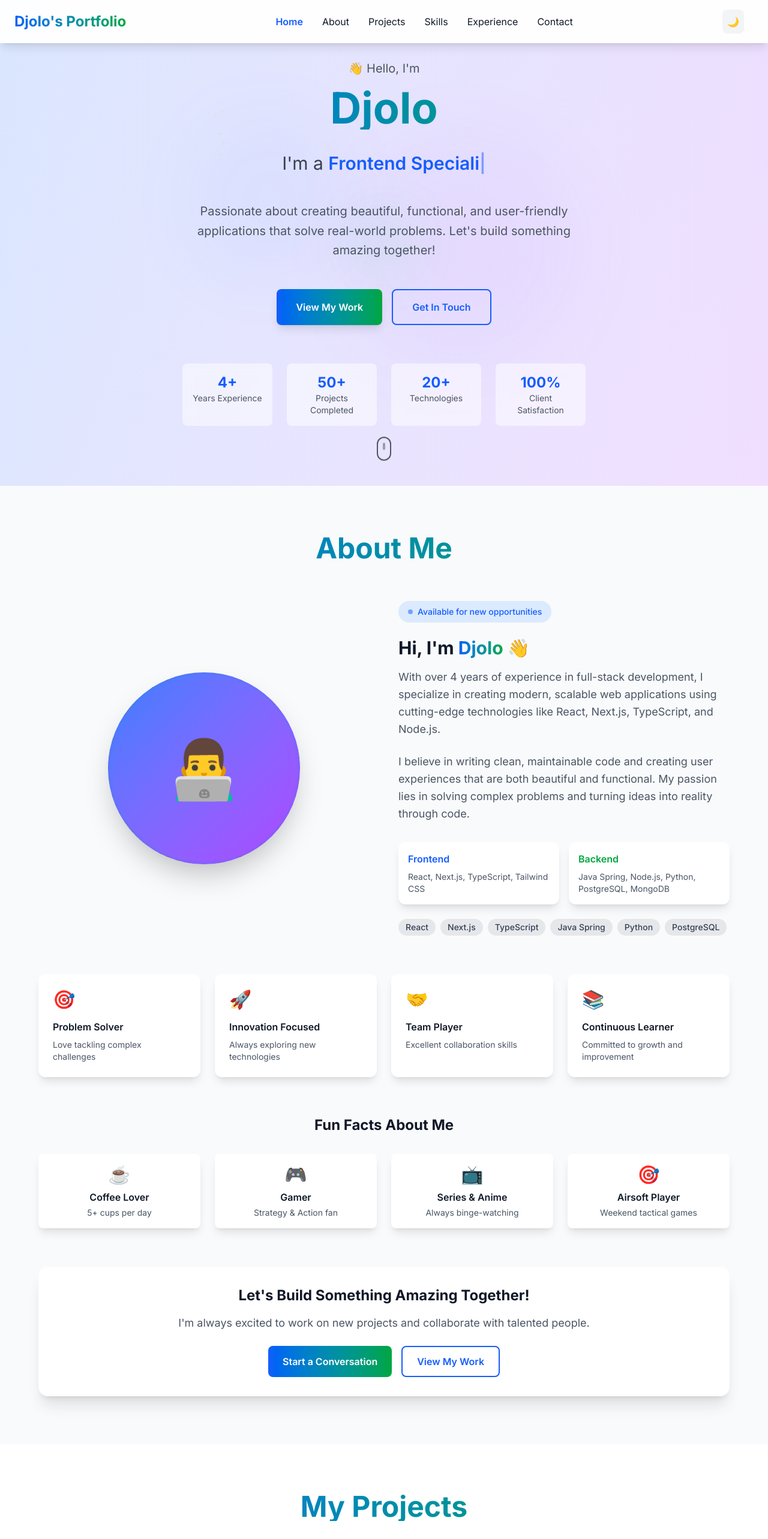
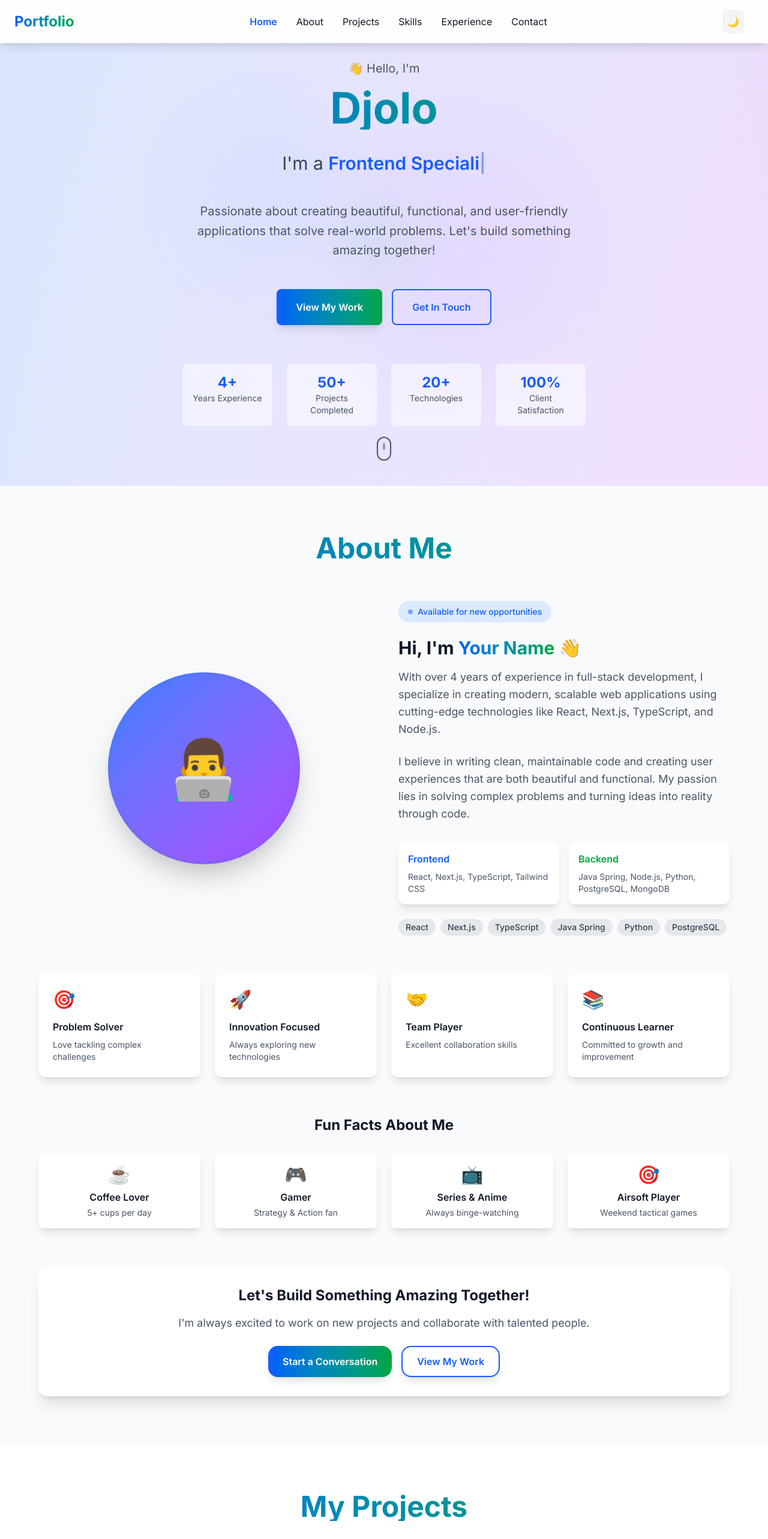
Before and after one commit to samodjolo/samodjolo.github.io, a Next.js app: page / in a window 1280 px wide. Shown: the top 2566 px of the page at 60% size. Built offline with nearby package versions, Linux system fonts and the light colour scheme.

Commit message:
new update
new update

```diff
--- a/app/components/About.tsx
+++ b/app/components/About.tsx
@@ -42,7 +42,7 @@ export default function About() {
               <h3 className="text-2xl md:text-3xl font-bold mb-4">
                 Hi, I'm{' '}
                 <span className="bg-gradient-to-r from-blue-600 to-green-600 bg-clip-text text-transparent">
-                  Djolo
+                  Your Name
                 </span>
                 {' '}👋
               </h3>
@@ -145,13 +145,14 @@ export default function About() {
               <div className="flex flex-col sm:flex-row gap-4 justify-center">
                 <button
                   onClick={() => document.getElementById('contact')?.scrollIntoView({ behavior: 'smooth' })}
-                  className="px-6 py-3 bg-gradient-to-r from-blue-600 to-green-600 text-white rounded-lg font-semibold hover:from-blue-700 hover:to-green-700 transform hover:scale-105 transition-all duration-300"
+                  className="group px-6 py-3 bg-gradient-to-r from-blue-600 to-green-600 text-white rounded-2xl font-semibold hover:from-blue-700 hover:to-green-700 transform hover:scale-105 hover:-translate-y-1 transition-all duration-300 shadow-lg hover:shadow-2xl active:scale-95"
                 >
-                  Start a Conversation
+                  <span className="relative z-10">Start a Conversation</span>
+                  <div className="absolute inset-0 bg-gradient-to-r from-blue-400 to-green-400 rounded-2xl opacity-0 group-hover:opacity-100 transition-opacity duration-300 blur-xl"></div>
                 </button>
                 <button
                   onClick={() => document.getElementById('projects')?.scrollIntoView({ behavior: 'smooth' })}
-                  className={`px-6 py-3 border-2 border-blue-600 text-blue-600 rounded-lg font-semibold hover:bg-blue-600 hover:text-white transition-all duration-300 ${
+                  className={`group px-6 py-3 border-2 border-blue-600 text-blue-600 rounded-2xl font-semibold hover:bg-blue-600 hover:text-white transform hover:scale-105 hover:-translate-y-1 transition-all duration-300 shadow-lg hover:shadow-2xl active:scale-95 ${
                     darkMode ? 'hover:bg-blue-600' : ''
                   }`}
                 >
--- a/app/components/Header.tsx
+++ b/app/components/Header.tsx
@@ -37,7 +37,7 @@ export default function Header() {
       <nav className="container mx-auto px-6 py-4">
         <div className="flex items-center justify-between">
           <div className="text-2xl font-bold bg-gradient-to-r from-blue-600 to-green-600 bg-clip-text text-transparent">
-            Djolo's Portfolio
+            Portfolio
           </div>
 
           {/* Desktop Menu */}
--- a/app/layout.tsx
+++ b/app/layout.tsx
@@ -5,17 +5,17 @@ import './globals.css';
 const inter = Inter({ subsets: ['latin'] });
 
 export const metadata: Metadata = {
-  title: 'Djolo - Full Stack Developer',
+  title: 'Your Name - Full Stack Developer',
   description: 'Full Stack Developer specializing in React, Next.js, and modern web technologies',
   keywords: ['Full Stack Developer', 'React', 'Next.js', 'TypeScript', 'Web Development'],
-  authors: [{ name: 'Djolo' }],
-  creator: 'Djolo',
-  publisher: 'Djolo',
+  authors: [{ name: 'Your Name' }],
+  creator: 'Your Name',
+  publisher: 'Your Name',
   openGraph: {
-    title: 'Djolo - Full Stack Developer',
+    title: 'Your Name - Full Stack Developer',
     description: 'Full Stack Developer specializing in React, Next.js, and modern web technologies',
-    url: 'https://samodjolo.github.io',
-    siteName: "Djolo's Portfolio",
+    url: 'https://yourwebsite.com',
+    siteName: 'Your Portfolio',
     images: [
       {
         url: '/og-image.jpg',
@@ -29,9 +29,9 @@ export const metadata: Metadata = {
   },
   twitter: {
     card: 'summary_large_image',
-    title: 'Djolo - Full Stack Developer',
+    title: 'Your Name - Full Stack Developer',
     description: 'Full Stack Developer specializing in React, Next.js, and modern web technologies',
-    creator: '@samodjolo',
+    creator: '@yourusername',
     images: ['/og-image.jpg'],
   },
 };
--- a/app/page.tsx
+++ b/app/page.tsx
@@ -1,6 +1,6 @@
 'use client';
 import { Provider } from 'react-redux';
-import { store } from './lib/store'
+import { store } from './lib/store';
 import PortfolioApp from './components/PortfolioApp';
 
 export default function Home() {
```
